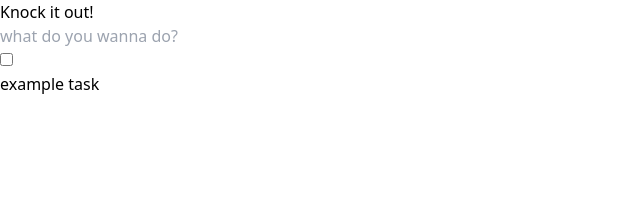
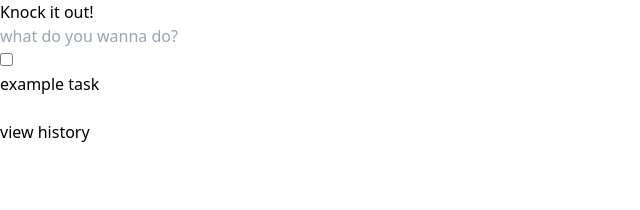
Before and after one commit to mistyb01/vue-task-diary, a Vue app: page / in a window 1280 px wide. Shown: the top 210 px of the page, without its empty margins (0-640 px from the left). Built offline with nearby package versions, Linux system fonts and the light colour scheme.

Commit message:
styling view history link

```diff
--- a/src/Todo.vue
+++ b/src/Todo.vue
@@ -107,8 +107,10 @@ const headingText = motivationalHeadings[randomIndex];
             @undoComplete="(todoId) => undoComplete(todoId)"
           />
         </TodoContainer>
-        <a href="#/history">view full history</a>
       </DoneContainer>
+      <div class="mt-8">
+        <a href="#/history" class="text-pink-400">view history</a>
+      </div>
     </main>
   </div>
 </template>
```
